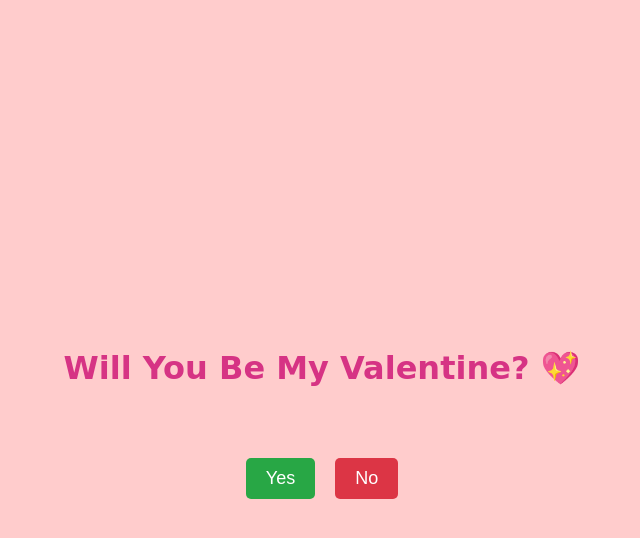
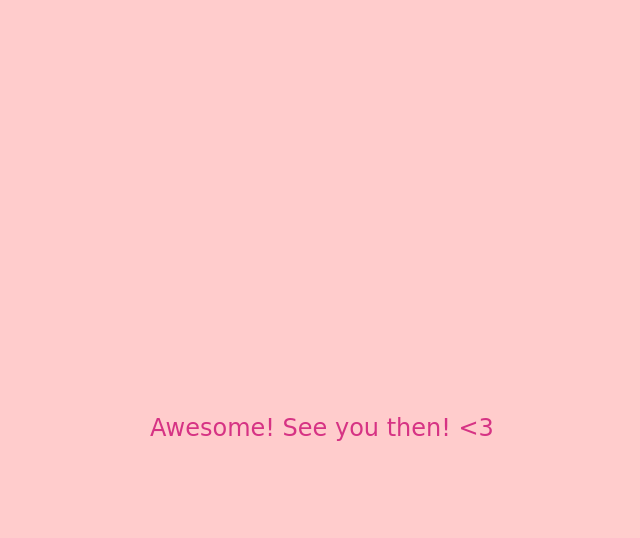
Before and after one commit to Aldrin4197/hvd, a plain HTML site: page index.html in a window 1280 px wide. Both pictures are taken after a click on the button "Yes". Shown: the whole page, without its empty margins (318-958 px from the left). Drawn offline with Linux system fonts and the light colour scheme.

Commit message:
Update index.html

```diff
--- a/index.html
+++ b/index.html
@@ -16,9 +16,10 @@
             text-align: center;
             padding: 20px;
         }
-        h1 {
+        h1, #response {
             color: #d63384;
             font-family: cursive, sans-serif;
+            font-size: 24px;
         }
         .buttons {
             position: relative;
@@ -48,6 +49,9 @@
             color: white;
             position: relative;
         }
+        .hidden {
+            display: none;
+        }
         @media (max-width: 400px) {
             button {
                 font-size: 16px;
@@ -57,14 +61,17 @@
     </style>
 </head>
 <body>
-    <h1>Will You Be My Valentine? 💖</h1>
+    <h1 id="question">Will You Be My Valentine? 💖</h1>
     <div class="buttons">
-        <button id="yes" onclick="alert('Yay! ❤️')">Yes</button>
+        <button id="yes" onclick="acceptProposal()">Yes</button>
         <button id="no">No</button>
     </div>
+    <p id="response" class="hidden">Awesome! See you then! <3</p>
     <script>
         const noButton = document.getElementById("no");
         const buttonsContainer = document.querySelector(".buttons");
+        const question = document.getElementById("question");
+        const response = document.getElementById("response");
 
         function moveNoButton() {
             let newX, newY;
@@ -77,6 +84,12 @@
             noButton.style.transform = `translate(${newX}px, ${newY}px)`;
         }
 
+        function acceptProposal() {
+            question.classList.add("hidden");
+            buttonsContainer.classList.add("hidden");
+            response.classList.remove("hidden");
+        }
+
         noButton.addEventListener("mouseover", moveNoButton);
         noButton.addEventListener("touchstart", function(event) {
             event.preventDefault();
```
